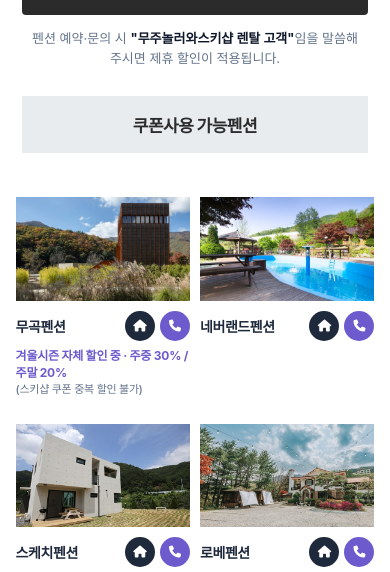
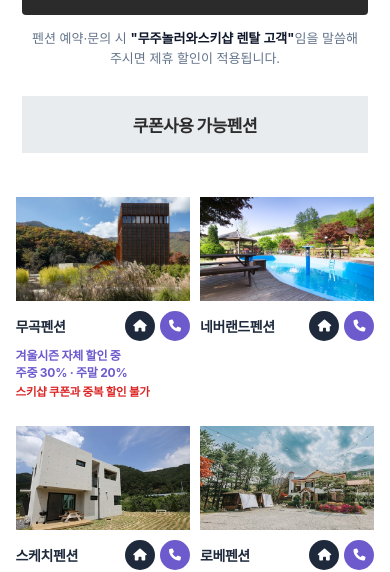
Before and after one commit to akico99/skishop, a plain HTML site: page coupon/index.html in a window 390 px wide. Shown: the part 286-858 px from the top of the page. Drawn offline with Linux system fonts and the light colour scheme; a web font is replaced by a local one.

Commit message:
쿠폰 페이지: 무곡 할인 문구 줄바꿈 정리, 중복 할인 불가 빨간색 강조

```diff
--- a/coupon/index.html
+++ b/coupon/index.html
@@ -211,9 +211,12 @@
     }
     .cp_note span {
       display: block;
-      font-size: 12.5px;
-      font-weight: 500;
-      color: #64748b;
+    }
+    .cp_note .cp_note_warn {
+      margin-top: 2px;
+      font-size: 13px;
+      font-weight: 700;
+      color: #dc2626;
     }
 
     /* 펜션 이름 + 우측 아이콘 버튼 (홈페이지 / 전화) */
@@ -304,8 +307,8 @@
       .cp_note {
         font-size: 12px;
       }
-      .cp_note span {
-        font-size: 11px;
+      .cp_note .cp_note_warn {
+        font-size: 11.5px;
       }
       .cp_btn {
         gap: 5px;
@@ -360,7 +363,11 @@
             <li><a class="btn_tel" href="tel:010-9813-3421" aria-label="무곡펜션 전화걸기"><i class="fa-solid fa-phone"></i></a></li>
           </ul>
         </div>
-        <p class="cp_note">겨울시즌 자체 할인 중 · 주중 30% / 주말 20%<span>(스키샵 쿠폰 중복 할인 불가)</span></p>
+        <p class="cp_note">
+          <span>겨울시즌 자체 할인 중</span>
+          <span>주중 30% · 주말 20%</span>
+          <span class="cp_note_warn">스키샵 쿠폰과 중복 할인 불가</span>
+        </p>
       </li>
       <li>
         <div class="thumb"><img class="is-photo is-neverland" src="../p/네버랜드.jpg" alt="네버랜드펜션 수영장과 정자"></div>
```
